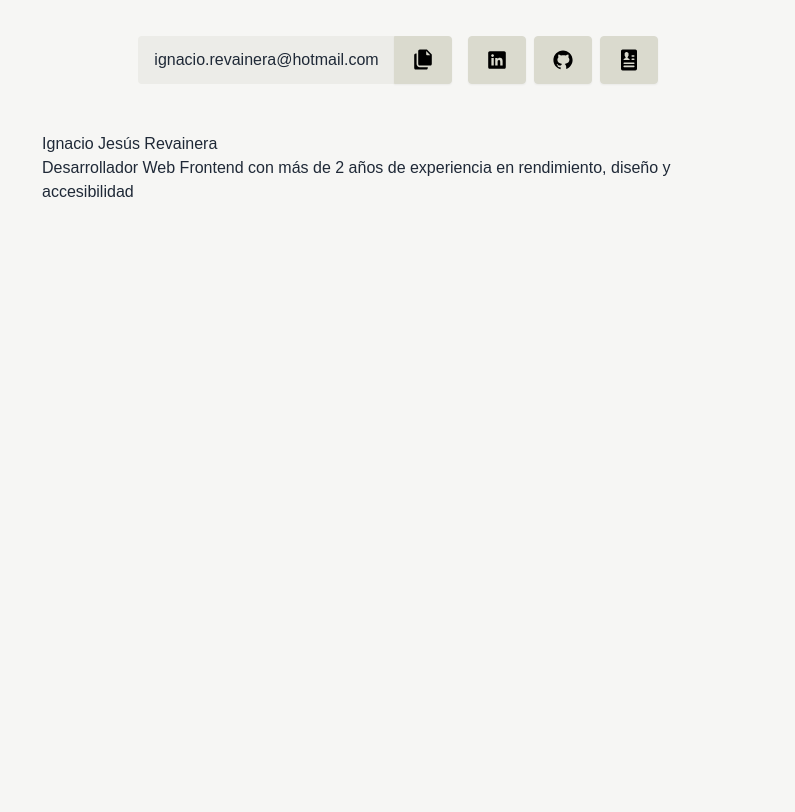
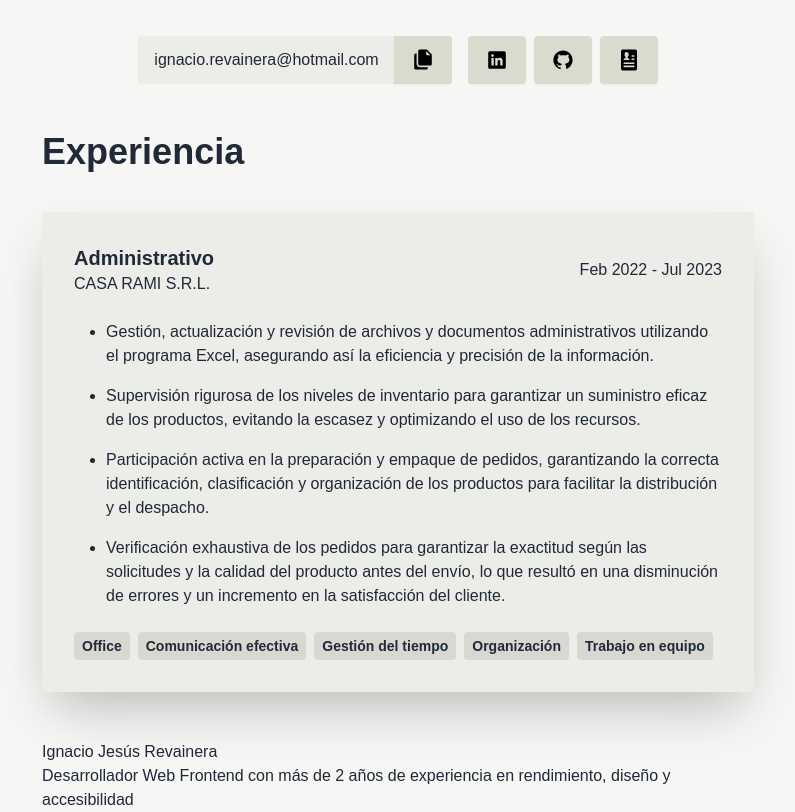
Before and after one commit to ignaciorevainera/portfolio, an Astro site: page / in a window 1280 px wide. Shown: the part 460-1272 px from the top of the page, without its empty margins (242-1037 px from the left). Before the commit the page ends 800 px from the top, so only its background shows below. Built offline with nearby package versions, Linux system fonts and the light colour scheme; Astro itself is replaced by a stand-in of ours.

Commit message:
Add Experience component

```diff
--- /dev/null
+++ b/src/components/sections/Experience.astro
@@ -0,0 +1,28 @@
+---
+import Section from "@/Section.astro";
+import BentoElement from "@/elements/BentoElement.astro";
+import Info from "@/elements/Info.astro";
+
+import { experience } from "keys.json";
+---
+
+<Section title="Experiencia" id="experience">
+	{
+		experience.map(({ position, place, date, tasks, tags }) => (
+			<BentoElement>
+				<Info position={position} place={place} date={date}>
+					<ul class="list-disc space-y-4 pl-8">
+						{tasks.map((task) => (
+							<li>{task}</li>
+						))}
+					</ul>
+					<footer slot="footer-tags" class="tag-btn-container">
+						{tags.map((tag) => {
+							return <span class="tag">{tag}</span>;
+						})}
+					</footer>
+				</Info>
+			</BentoElement>
+		))
+	}
+</Section>
--- a/src/pages/index.astro
+++ b/src/pages/index.astro
@@ -1,11 +1,13 @@
 ---
 import Hero from "@/sections/Hero.astro";
+import Experience from "@/sections/Experience.astro";
 import Layout from "../layouts/Layout.astro";
 ---
 
 <Layout title="Ignacio Jesús Revainera | Portfolio">
 	<main>
 		<Hero />
+		<Experience />
 		<h1>Ignacio Jesús Revainera</h1>
 		<h2>
 			Desarrollador Web Frontend con más de 2 años de experiencia en
```
